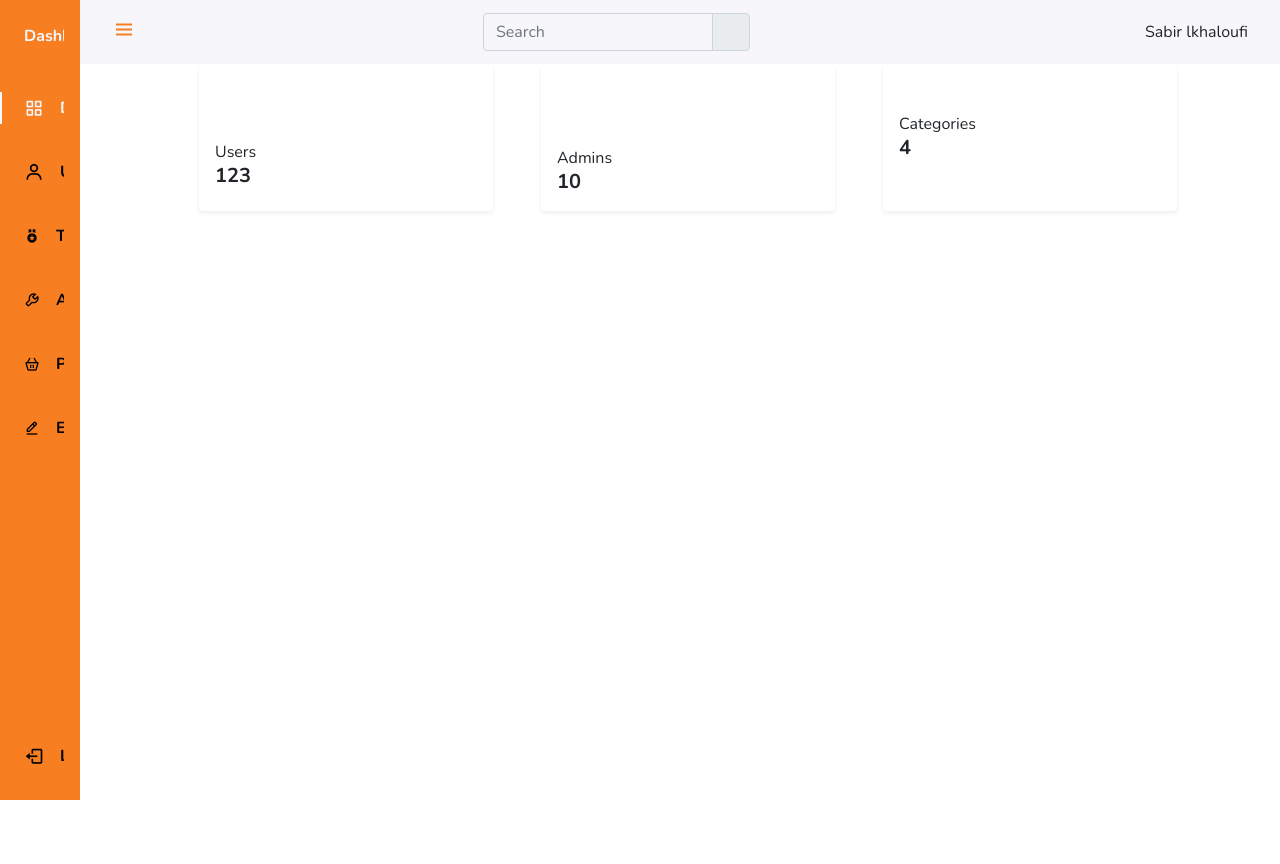
After one commit to Mohamed-Cherkawi/Red-line-Project, a PHP site: page /Sidebar.html in a window 1280 px wide. The commit adds this page. Run offline with PHP 8.4, Linux system fonts and the light colour scheme; some libraries are stand-ins or nearby versions.

Commit message:
Modified the SignUp page and Addded the sidebar for admin interface

```diff
--- /dev/null
+++ b/Sidebar.html
@@ -0,0 +1,94 @@
+<!DOCTYPE html>
+<html lang="en">
+<head>
+  <meta charset="UTF-8" />
+  <meta http-equiv="X-UA-Compatible" content="IE=edge" />
+  <meta name="viewport" content="width=device-width, initial-scale=1.0" />
+  <title>khadamat</title>
+  <link
+    href="https://cdn.jsdelivr.net/npm/bootstrap@5.0.2/dist/css/bootstrap.min.css"
+    rel="stylesheet"
+    integrity="sha384-EVSTQN3/azprG1Anm3QDgpJLIm9Nao0Yz1ztcQTwFspd3yD65VohhpuuCOmLASjC"
+    crossorigin="anonymous"
+  />
+  <link rel="stylesheet" href="https://cdn.jsdelivr.net/npm/boxicons@latest/css/boxicons.min.css">
+  <link rel="stylesheet" href="https://cdn.jsdelivr.net/npm/@fortawesome/fontawesome-free@6.1.1/css/fontawesome.min.css" integrity="sha384-zIaWifL2YFF1qaDiAo0JFgsmasocJ/rqu7LKYH8CoBEXqGbb9eO+Xi3s6fQhgFWM" crossorigin="anonymous">
+  <link rel="stylesheet" href="css/dashboard.css" />
+</head>
+<body id="body-pd">
+  <header class="header" id="header">
+    <div class="header_toggle"> <i class='bx bx-menu' id="header-toggle"></i> </div>
+    <form action="" class="">
+      <div class="input-group border-0">
+        <input type="text" class="form-control bg-transparent" placeholder="Search" aria-label="Username"
+          aria-describedby="basic-addon1">
+        <span class="input-group-text btn-yellow " id="basic-addon1"><i class="fas fa-search"></i></span>
+      </div>
+    </form>
+    <div class="d-flex gap-2 align-items-center justify-content-center">
+      <div class="notification me-4">
+        <i class="fas fa-bell h5"></i>
+      </div>
+      <span>Sabir lkhaloufi</span>
+    </div>
+  </header>
+  <div class="l-navbar" id="nav-bar">
+    <nav class="nav">
+      <div> <a href="#" class="nav_logo"><span
+            class="nav_logo-name">Dashboard Admin</span> </a>
+        <div class="nav_list"> <a href="#" class="nav_link active"> <i class='bx bx-grid-alt nav_icon'></i> <span class="nav_name">Dashboard</span> </a>
+             <a href="#" class="nav_link"> <i class='bx bx-user nav_icon'></i> <span class="nav_name">Users</span> </a>
+             <a href="" class="nav_link"><i class='bx bxs-medal' ></i> <span class="nav_name">Trainers</span></a>
+             <a href="#" class="nav_link"><i class='bx bx-wrench'></i><span class="nav_name">Admin</span> </a>
+             <a href="#" class="nav_link"><i class='bx bx-basket' ></i><span class="nav_name">Products</span></a>
+             <a href="#" class="nav_link"><i class='bx bx-edit-alt' ></i> <span class="nav_name">Edit Profile</span></a>
+        </div>
+      </div> <a href="#" class="nav_link"> <i class='bx bx-log-out nav_icon'></i> <span class="nav_name">Logout</span>
+      </a>
+    </nav>
+  </div>
+  <!--Container Main start-->
+  <div class="height-100">
+    <div class="cards row gap-5 justify-content-center mt-5">
+      <div class=" card__items card__items--blue col-md-3 position-relative shadow-sm p-3 mb-5 bg-body rounded">
+          <div class="card__students d-flex flex-column gap-2 mt-3">
+              <i class="far fa-graduation-cap h3"></i>
+              <span>Users</span>
+          </div>
+          <div class="card__nbr-students">
+              <span class="h5 fw-bold nbr">123</span>
+          </div>
+      </div>
+
+      <div class=" card__items card__items--rose col-md-3 position-relative shadow-sm p-3 mb-5 bg-body rounded">
+          <div class="card__Course d-flex flex-column gap-2 mt-3">
+              <i class="fal fa-bookmark h3"></i>
+              <span>Admins</span>
+          </div>
+          <div class="card__nbr-course">
+              <span class="h5 fw-bold nbr">10</span>
+          </div>
+      </div>
+
+      <div class=" card__items card__items--yellow col-md-3 position-relative shadow-sm p-3 mb-5 bg-body rounded">
+          <div class="card__payments d-flex flex-column gap-2 mt-3">
+              <i class="fal fa-usd-square h3"></i>
+              <span>Categories</span>
+          </div>
+          <div class="card__payments">
+              <span class="h5 fw-bold nbr">4</span>
+          </div>
+      </div>
+  </div>
+  </div>
+  <!--Container Main end-->
+  <!--Container Main end-->
+
+  <script
+    src="https://cdn.jsdelivr.net/npm/bootstrap@5.0.2/dist/js/bootstrap.bundle.min.js"
+    integrity="sha384-MrcW6ZMFYlzcLA8Nl+NtUVF0sA7MsXsP1UyJoMp4YLEuNSfAP+JcXn/tWtIaxVXM"
+    crossorigin="anonymous"
+  ></script>
+  <script src="js/dashboard.js"></script>
+</body>
+</html>
--- /dev/null
+++ b/css/dashboard.css
@@ -0,0 +1,151 @@
+@import url("https://fonts.googleapis.com/css2?family=Nunito:wght@400;600;700&display=swap");
+:root {
+  --header-height: 3rem;
+  --nav-width: 80px;
+  --first-color: #F77E21;
+  --first-color-light: #afa5d9;
+  --white-color: #f7f6fb;
+  --body-font: "Nunito", sans-serif;
+  --z-fixed: 100;
+}
+*{
+  box-sizing: border-box;
+}
+body {
+  position: relative;
+  margin: var(--header-height) 0 0 0;
+  padding: 0 1rem;
+  font-family: var(--body-font);
+  transition: 0.5s;
+}
+a {
+  text-decoration: none;
+}
+.header {
+  width: 100%;
+  height: var(--header-height);
+  position: fixed;
+  top: 0;
+  left: 0;
+  display: flex;
+  align-items: center;
+  justify-content: space-between;
+  padding: 0 1rem;
+  background-color: var(--white-color);
+  z-index: var(--z-fixed);
+  transition: 0.5s;
+}
+.header_toggle {
+  color: var(--first-color);
+  font-size: 1.5rem;
+  cursor: pointer;
+}
+.header_img {
+  width: 35px;
+  height: 35px;
+  display: flex;
+  justify-content: center;
+  border-radius: 50%;
+  overflow: hidden;
+}
+.header_img img {
+  width: 40px;
+}
+.l-navbar {
+  position: fixed;
+  top: 0;
+  left: -30%;
+  width: var(--nav-width);
+  height: 100vh;
+  background-color: var(--first-color);
+  padding: 0.5rem 1rem 0 0;
+  transition: 0.5s;
+  z-index: var(--z-fixed);
+}
+.nav {
+  height: 100%;
+  display: flex;
+  flex-direction: column;
+  justify-content: space-between;
+  overflow: hidden;
+}
+.nav_logo,
+.nav_link {
+  display: grid;
+  grid-template-columns: max-content max-content;
+  align-items: center;
+  column-gap: 1rem;
+  padding: 0.5rem 0 0.5rem 1.5rem;
+}
+.nav_logo {
+  margin-bottom: 2rem;
+}
+.nav_logo-icon {
+  font-size: 1.25rem;
+  color: var(--white-color);
+}
+.nav_logo-name {
+  color: var(--white-color);
+  font-weight: 700;
+}
+.nav_link {
+  position: relative;
+  color: black;
+  font-weight: bold;
+  margin-bottom: 1.5rem;
+  transition: 0.3s;
+}
+.nav_link:hover {
+  color: var(--white-color);
+}
+.nav_icon {
+  font-size: 1.25rem;
+}
+.show {
+  left: 0;
+}
+.body-pd {
+  padding-left: calc(var(--nav-width) + 1rem);
+}
+.active {
+  color: var(--white-color);
+}
+.active::before {
+  content: "";
+  position: absolute;
+  left: 0;
+  width: 2px;
+  height: 32px;
+  background-color: var(--white-color);
+}
+.height-100 {
+  height: 100vh;
+}
+
+@media screen and (min-width: 768px) {
+  body {
+    margin: calc(var(--header-height) + 1rem) 0 0 0;
+    padding-left: calc(var(--nav-width) + 2rem);
+  }
+  .header {
+    height: calc(var(--header-height) + 1rem);
+    padding: 0 2rem 0 calc(var(--nav-width) + 2rem);
+  }
+  .header_img {
+    width: 40px;
+    height: 40px;
+  }
+  .header_img img {
+    width: 45px;
+  }
+  .l-navbar {
+    left: 0;
+    padding: 1rem 1rem 0 0;
+  }
+  .show {
+    width: calc(var(--nav-width) + 156px);
+  }
+  .body-pd {
+    padding-left: calc(var(--nav-width) + 188px);
+  }
+}
--- /dev/null
+++ b/js/dashboard.js
@@ -0,0 +1,26 @@
+const  toggle = document.getElementById("header-toggle")
+const  nav = document.getElementById("nav-bar")
+const  bodypd = document.getElementById("body-pd")
+const  headerpd = document.getElementById("header")
+
+    // Validate that all variables exist
+    toggle.addEventListener('click', ()=>{
+    // show navbar
+    console.log("sabir");
+    nav.classList.toggle('show')
+    // // change icon
+    toggle.classList.toggle('bx-x')
+    // // add padding to body
+    bodypd.classList.toggle('body-pd')
+    // // add padding to header
+    headerpd.classList.toggle('body-pd')
+    })
+
+    //===== LINK ACTIVE =====//
+    const linkColor = document.querySelectorAll('.nav_link')
+    linkColor.forEach(link => {
+        link.addEventListener("click",()=>{
+            linkColor.forEach(l=> l.classList.remove('active'))
+            link.classList.add("active")
+        })
+    });
```
Also changed, not shown: css/LoginSignup.css (+19 -4 lines), home.html (added, +24 -0 lines), logIn.html (added, +42 -0 lines), signUp.html (+4 -4 lines).
